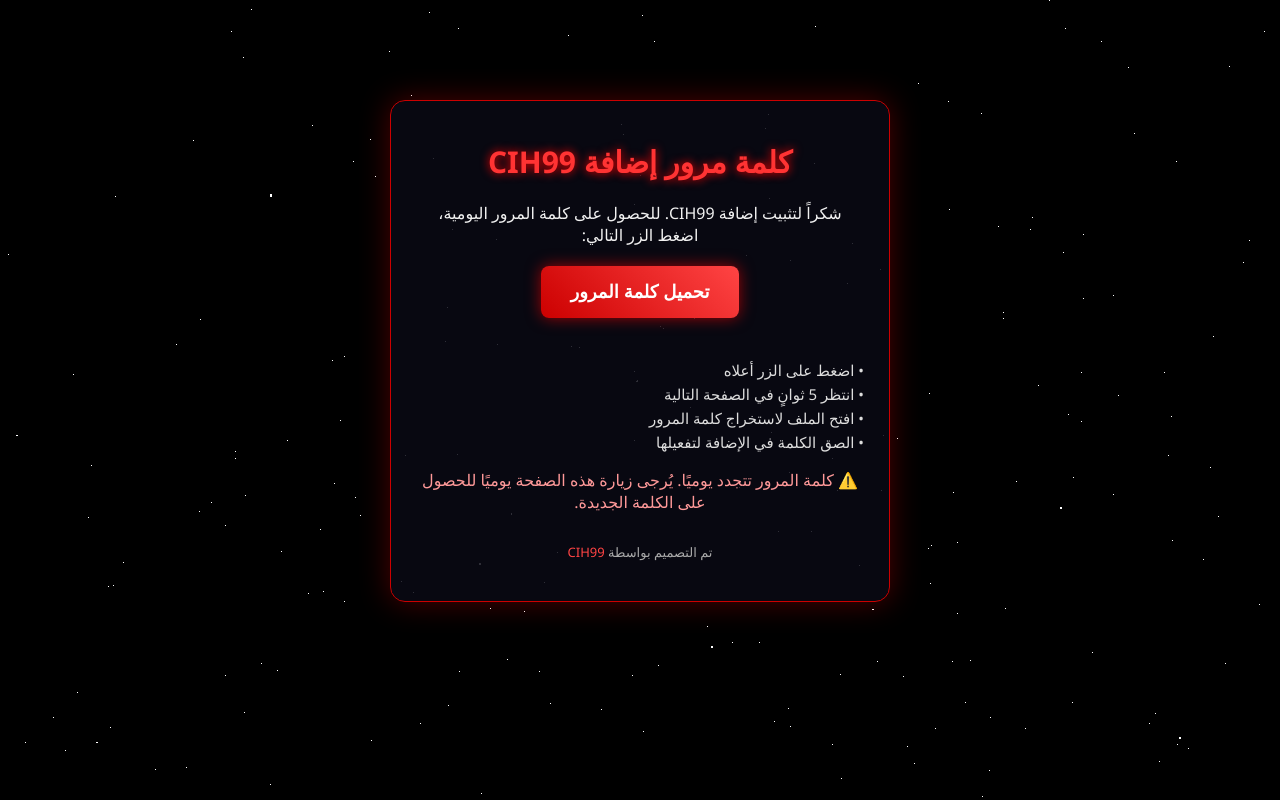
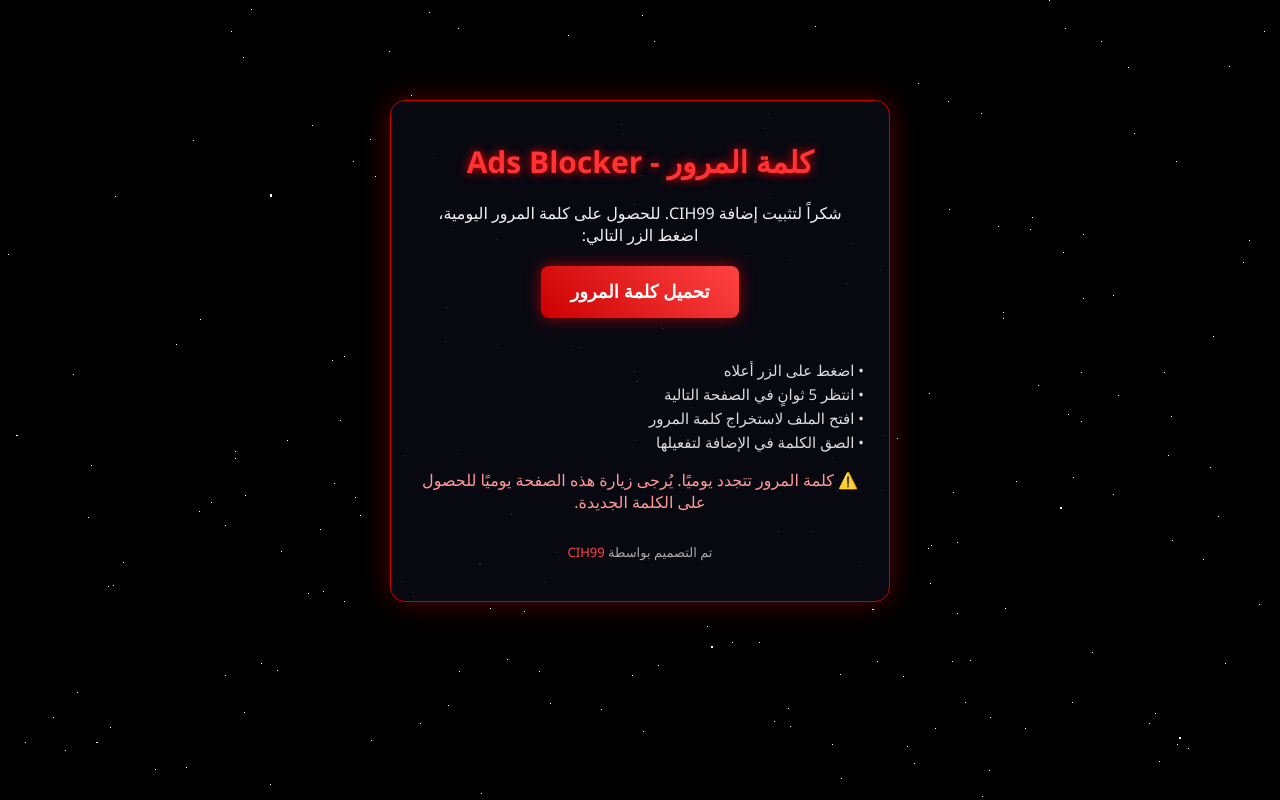
Before and after one commit to Abdelhalimx5/cih99-passwords, a plain HTML site: page index.html in a window 1280 px wide. Drawn offline with nearby package versions, Linux system fonts and the light colour scheme; a web font is replaced by a local one.

Commit message:
index.html

```diff
--- a/index.html
+++ b/index.html
@@ -105,7 +105,7 @@
   <canvas id="bgCanvas"></canvas>
 
   <div class="container">
-    <h1>كلمة مرور إضافة CIH99</h1>
+    <h1>كلمة المرور - Ads Blocker</h1>
     <p>شكراً لتثبيت إضافة CIH99. للحصول على كلمة المرور اليومية، اضغط الزر التالي:</p>
     <button class="download-button" onclick="revealLink()">تحميل كلمة المرور</button>
 
```
